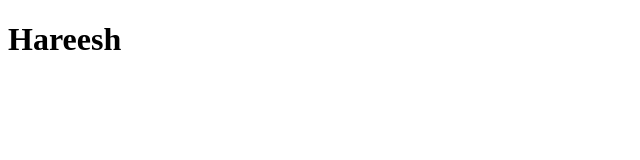
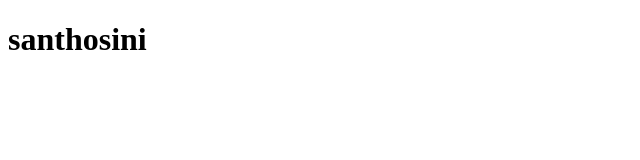
Before and after one commit to Santhosini2001/santho, a plain HTML site: page index.html in a window 1280 px wide. Shown: the whole page, without its empty margins (0-640 px from the left). Drawn offline with Linux system fonts and the light colour scheme.

Commit message:
fix: changed my full name

```diff
--- a/index.html
+++ b/index.html
@@ -6,6 +6,6 @@
     <title>Document</title>
 </head>
 <body>
-    <h1>Hareesh</h1>
+    <h1>santhosini</h1>
 </body>
 </html>
```
